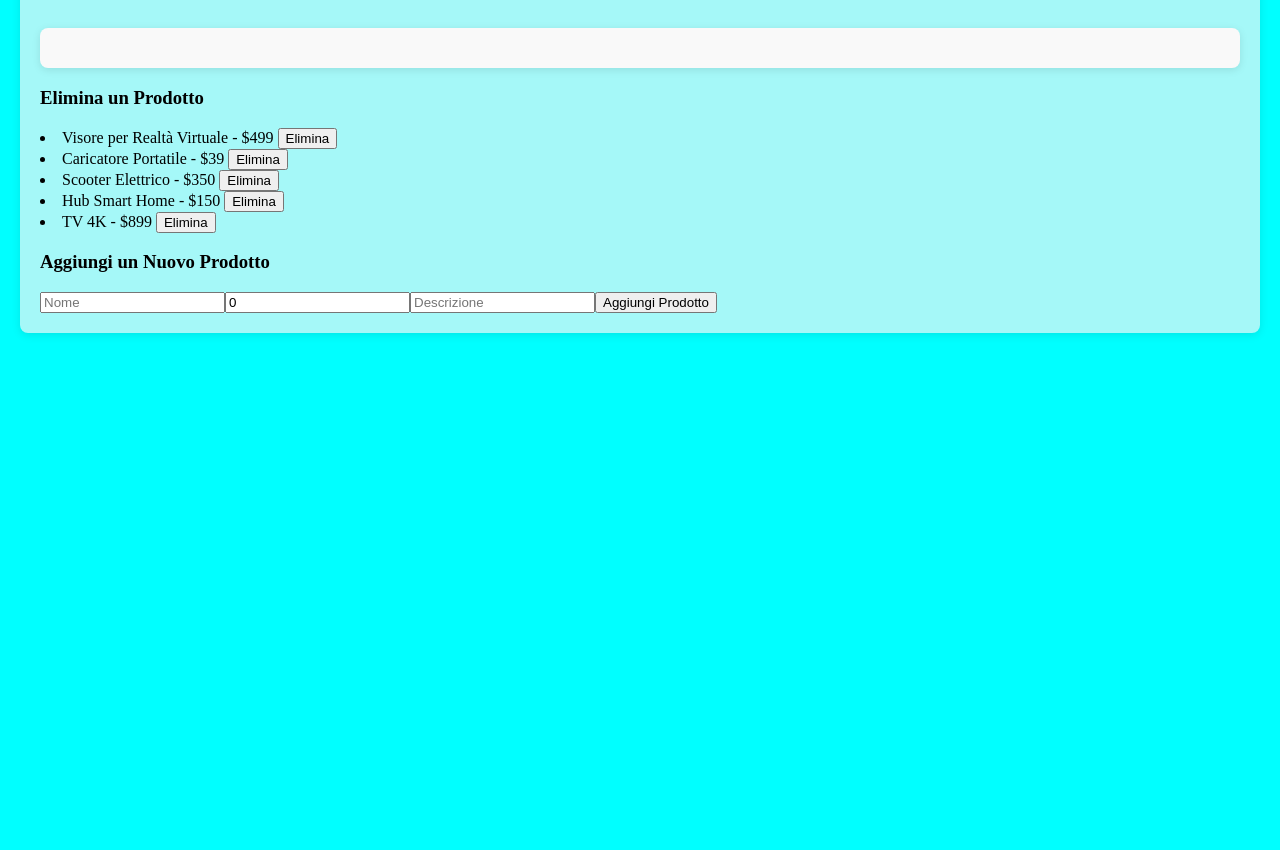
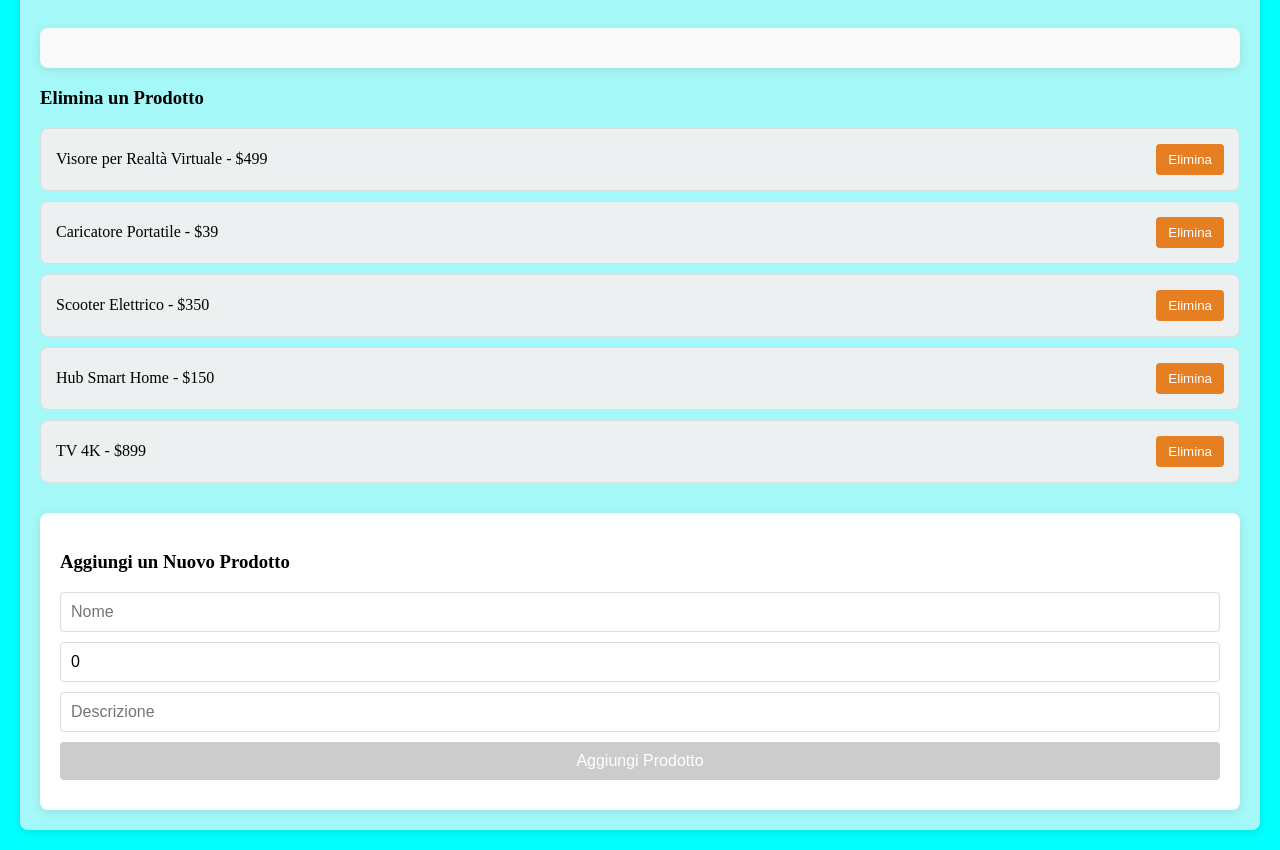
Before and after one commit to russ530/progetto-di-gruppo-angular-data-array, an Angular app in the folder angular-progetto/: page / in a window 1280 px wide. Shown: the part 422-1272 px from the top of the page. Before the commit the page ends 800 px from the top, so only its background shows below. Built offline with nearby package versions, Linux system fonts and the light colour scheme.

Commit message:
miglioramento del layout, aggiunta dell animazioni sui pulsanti e aggiunta dei messagi di errori nei campi del form nel caso non venga inserito un campo

```diff
--- a/angular-progetto/src/app/product-list-component/product-list-component.component.css
+++ b/angular-progetto/src/app/product-list-component/product-list-component.component.css
@@ -1,7 +1,7 @@
 /* Imposta uno sfondo chiaro per l'intera pagina */
 body {
   font-family: 'Arial', sans-serif;
-    background-color: #f4f8fb; /* Colore di sfondo chiaro e fresco */
+  background-color: #f4f8fb;
   margin: 0;
   padding: 0;
   box-sizing: border-box;
@@ -26,9 +26,25 @@ body {
 .header h2 {
   font-size: 32px;
   font-weight: bold;
-    color: #2c3e50;  /* Blu scuro per il titolo */
+  color: #2c3e50;
   text-transform: uppercase;
   letter-spacing: 1px;
+}
+
+/* Animazione per gli elementi in ingresso */
+.fadeIn {
+  animation: fadeIn 0.5s ease-in-out;
+}
+
+@keyframes fadeIn {
+  0% {
+      opacity: 0;
+      transform: translateY(20px);
+  }
+  100% {
+      opacity: 1;
+      transform: translateY(0);
+  }
 }
 
 /* Lista dei prodotti */
@@ -45,40 +61,42 @@ body {
   border: 1px solid #ddd;
   border-radius: 8px;
   margin-bottom: 10px;
-    background-color: #ecf0f1;  /* Colore di sfondo grigio chiaro */
-    transition: background-color 0.3s ease;
+  background-color: #ecf0f1;
+  transition: background-color 0.3s ease, transform 0.3s ease;
 }
 
 .product-item:hover {
-    background-color: #94dbe6;  /* Colore più scuro per l'effetto hover */
+  background-color: #94dbe6;
   cursor: pointer;
+  transform: translateY(-5px); /* Leggera elevazione durante il hover */
 }
 
 .product-item span {
   font-size: 14px;
-    color: #7f8c8d; /* Colore grigio chiaro per il prezzo */
+  color: #7f8c8d;
 }
 
 /* Pulsante "Elimina" */
 .delete-btn {
-    background-color: #e67e22;  /* Colore arancione per il pulsante di eliminazione */
+  background-color: #e67e22;
   color: white;
   border: none;
   padding: 8px 12px;
   border-radius: 4px;
   cursor: pointer;
-    transition: background-color 0.3s ease;
+  transition: background-color 0.3s ease, transform 0.2s ease;
 }
 
 .delete-btn:hover {
-    background-color: #d35400;  /* Colore arancione più scuro per l'effetto hover */
+  background-color: #d35400;
+  transform: scale(1.1); /* Effetto di ingrandimento */
 }
 
 /* Dettaglio prodotto */
 .product-detail {
   margin-top: 30px;
   padding: 20px;
-    background-color: #f9f9f9;  /* Colore di sfondo leggero */
+  background-color: #f9f9f9;
   border-radius: 8px;
   box-shadow: 0 2px 8px rgba(0, 0, 0, 0.1);
 }
@@ -86,12 +104,12 @@ body {
 .product-detail h3 {
   margin-top: 0;
   font-size: 24px;
-    color: #2c3e50;  /* Blu scuro per il titolo */
+  color: #2c3e50;
 }
 
 .product-detail p {
   font-size: 16px;
-    color: #34495e;  /* Colore grigio scuro per il testo */
+  color: #34495e;
 }
 
 /* Modulo per aggiungere nuovi prodotti */
@@ -115,23 +133,38 @@ body {
 }
 
 .add-product-form button {
-    background-color: #3498db;  /* Colore blu per il bottone */
+  background-color: #3498db;
   color: white;
   border: none;
   cursor: pointer;
+  transition: background-color 0.3s ease, transform 0.2s ease;
 }
 
 .add-product-form button:hover {
-    background-color: #2980b9;  /* Colore blu più scuro per l'effetto hover */
+  background-color: #2980b9;
+  transform: scale(1.05); /* Effetto di ingrandimento sul hover */
 }
 
 /* Messaggio se nessun prodotto è selezionato */
 .no-product-selected {
   font-size: 16px;
-    color: #c0392b;  /* Colore rosso per il messaggio di errore */
+  color: #c0392b;
   text-align: center;
   padding: 20px;
   border: 1px solid #c0392b;
-    background-color: #f2dede;  /* Colore di sfondo rosso pallido */
+  background-color: #f2dede;
   border-radius: 4px;
 }
+/* Messaggi di errore */
+.error-message {
+  color: #e74c3c;
+  font-size: 14px;
+  margin-top: 5px;
+  font-weight: bold;
+}
+
+/* Cambia il colore del bottone quando il form è invalido */
+.add-product-form button[disabled] {
+  background-color: #ccc;  /* Colore grigio per il bottone disabilitato */
+  cursor: not-allowed;
+}
--- a/angular-progetto/src/app/product-list-component/product-list-component.component.html
+++ b/angular-progetto/src/app/product-list-component/product-list-component.component.html
@@ -3,28 +3,39 @@
         <h2>Lista Prodotti</h2>
     </div>
     <ul class="product-list">
-        <li *ngFor="let product of products" (click)="selectProduct(product)" class="product-item">
+        <li *ngFor="let product of products" (click)="selectProduct(product)" class="product-item fadeIn">
             {{ product.name }} - ${{ product.price }}
         </li>
     </ul>
-    <div class="product-detail">
+    <div class="product-detail fadeIn">
         <app-product-detail-component *ngIf="selectedProduct" [product]="selectedProduct"></app-product-detail-component>
     </div>
     <h3>Elimina un Prodotto</h3>
-    <!-- Aggiungi un pulsante di eliminazione per ogni prodotto -->
-    <li *ngFor="let product of products; let i = index">
-      {{ product.name }} - ${{ product.price }}
-      <button (click)="deleteProduct(i)">Elimina</button> <!-- Pulsante Elimina -->
-    </li>
-<!-- Form per aggiungere un nuovo prodotto -->
-<div>
-<h3>Aggiungi un Nuovo Prodotto</h3>
-<form (submit)="addProduct()">
-  <input type="text" [(ngModel)]="newProduct.name" name="name" placeholder="Nome" required />
-  <input type="number" [(ngModel)]="newProduct.price" name="price" placeholder="Prezzo" required />
-  <input type="text" [(ngModel)]="newProduct.description" name="description" placeholder="Descrizione" required />
-  <button type="submit">Aggiungi Prodotto</button>
-</form>
+    <ul class="product-list">
+        <li *ngFor="let product of products; let i = index" class="product-item fadeIn">
+            {{ product.name }} - ${{ product.price }}
+            <button (click)="deleteProduct(i)" class="delete-btn">Elimina</button>
+        </li>
+    </ul>
+
+       <!-- Form per aggiungere nuovi prodotti -->
+       <div class="add-product-form">
+        <h3>Aggiungi un Nuovo Prodotto</h3>
+        <form (submit)="addProduct()" #productForm="ngForm">
+            <div>
+                <div *ngIf="name.invalid && name.touched" class="error-message">Il nome è obbligatorio.</div>
+                <input type="text" [(ngModel)]="newProduct.name" name="name" placeholder="Nome" required #name="ngModel" />
+            </div>
+            <div>
+                <div *ngIf="price.invalid && price.touched" class="error-message">Il prezzo è obbligatorio e deve essere un numero.</div>
+                <input type="number" [(ngModel)]="newProduct.price" name="price" placeholder="Prezzo" required #price="ngModel" />
+
+            </div>
+            <div>
+                <div *ngIf="description.invalid && description.touched" class="error-message">La descrizione è obbligatoria.</div>
+                <input type="text" [(ngModel)]="newProduct.description" name="description" placeholder="Descrizione" required #description="ngModel" />
+            </div>
+            <button type="submit" [disabled]="productForm.invalid">Aggiungi Prodotto</button>
+        </form>
+    </div>
 </div>
-
-</div>
```
Lines whose indentation alone changed are shown as unchanged.
